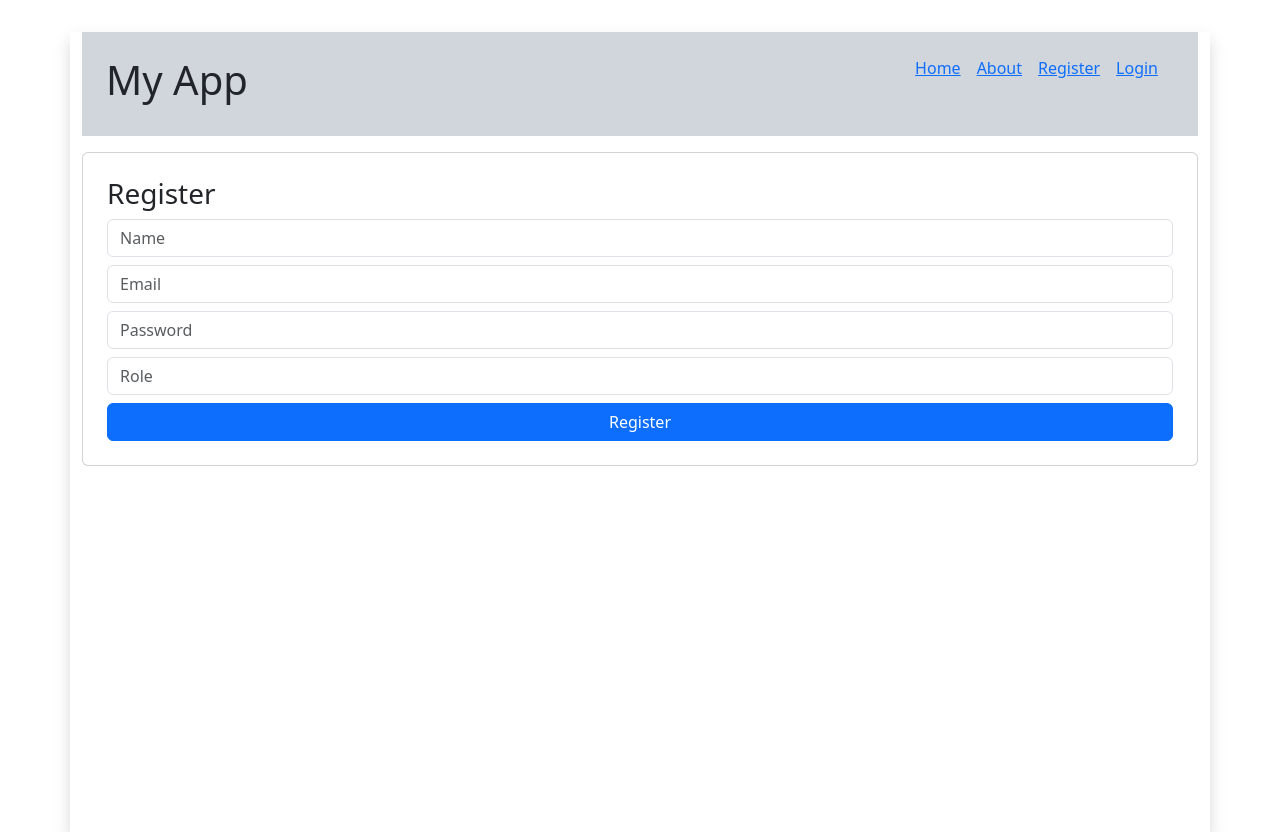
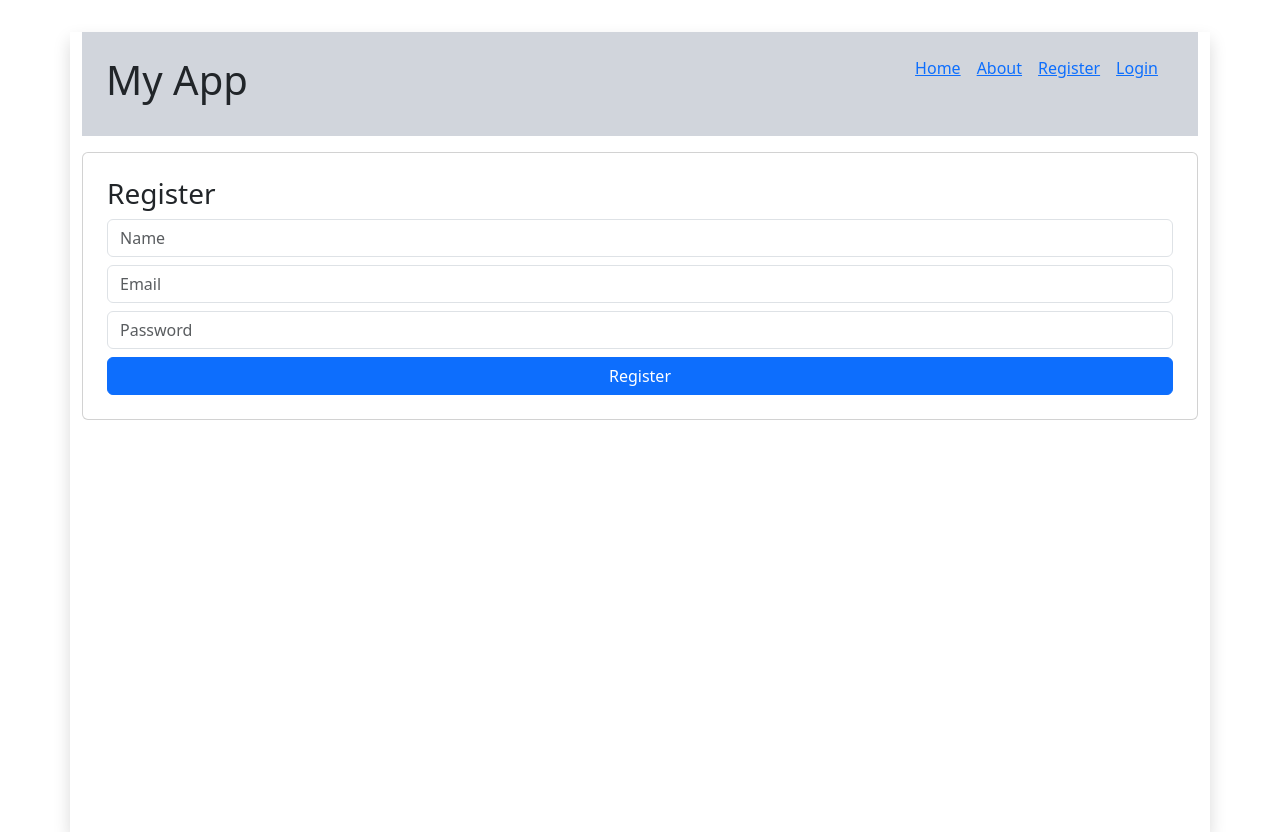
Before and after one commit to rahamath45/lasttask, a React (Vite) app: page /register in a window 1280 px wide. Built offline with nearby package versions, Linux system fonts and the light colour scheme.

Commit message:
the url change

```diff
--- a/src/components/Register.jsx
+++ b/src/components/Register.jsx
@@ -8,13 +8,12 @@ function Register() {
   const [name, setName] = useState("");
   const [email, setEmail] = useState("");
   const [password, setPassword] = useState("");
-  const [ role,setRole] = useState("")
   const [msg, setMsg] = useState("");
 
   const handleSubmit = async (e) => {
     e.preventDefault();
     try {
-      const res = await axios.post("/api/auth/register", { name, email, password,role });
+      const res = await axios.post("/api/auth/register", { name, email, password });
               setMsg(res.data.message);
     } catch (err) {
       setMsg(err.response?.data?.message || "Something went wrong");
@@ -31,8 +30,6 @@ function Register() {
           value={email} onChange={(e) => setEmail(e.target.value)} required />
         <input className="form-control mb-2" type="password" placeholder="Password"
           value={password} onChange={(e) => setPassword(e.target.value)} required />
-          <input className="form-control mb-2" placeholder="Role"
-          value={role} onChange={(e) => setRole(e.target.value)} required />
         <button className="btn btn-primary w-100">Register</button>
       </form>
       {msg && <p className="mt-3">{msg}</p>}
--- a/src/main.jsx
+++ b/src/main.jsx
@@ -5,7 +5,7 @@ import App from './App.jsx'
 import { BrowserRouter } from 'react-router-dom';
 import axios from 'axios';
 
-axios.defaults.baseURL = "http://localhost:8000"
+axios.defaults.baseURL = "https://passwordreset-1-r8eb.onrender.com"
 
 createRoot(document.getElementById('root')).render(
 <BrowserRouter>
```
